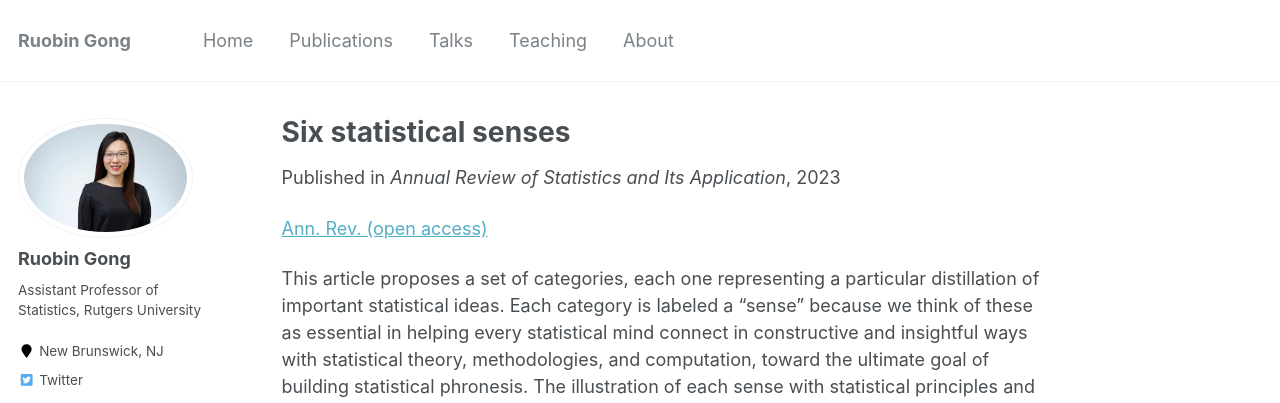
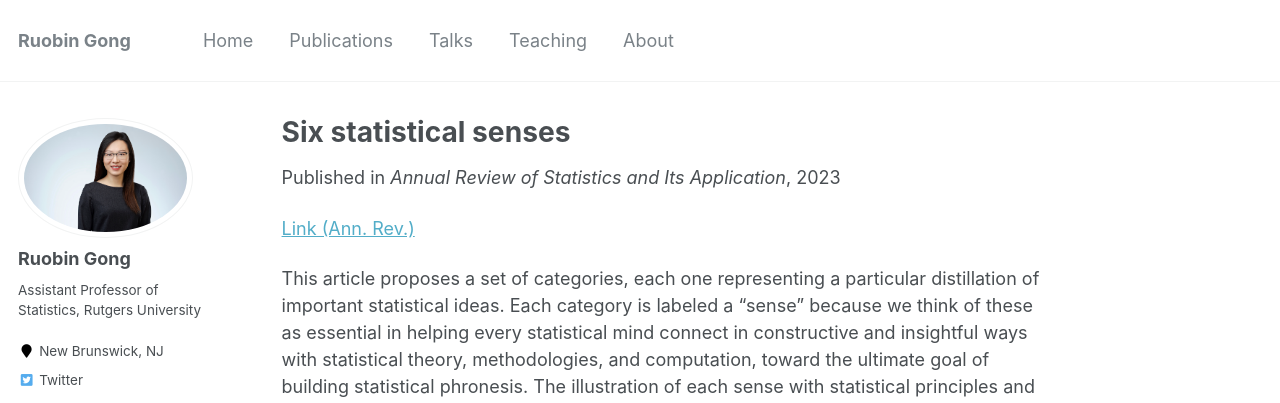
Before and after one commit to RuobinGong/RuobinGong.github.io, a Jekyll site: the page built from _publications_foundation/2023-03-10-senses.md, in a window 1280 px wide and 950 px high. Shown: the top 403 px of the window. Built offline with Jekyll 4.4.1, drawn with Linux system fonts in a browser that asks for light colours; some web fonts are replaced.

Commit message:
Update 2023-03-10-senses.md

```diff
--- a/_publications_foundation/2023-03-10-senses.md
+++ b/_publications_foundation/2023-03-10-senses.md
@@ -9,7 +9,7 @@ author: 'RV Craiu, R Gong, XL Meng'
 
 ---
 
-[Ann. Rev. (open access)](https://www.annualreviews.org/doi/full/10.1146/annurev-statistics-040220-015348)
+[Link (Ann. Rev.)](https://www.annualreviews.org/doi/full/10.1146/annurev-statistics-040220-015348)
 
 
 This article proposes a set of categories, each one representing a particular distillation of important statistical ideas. Each category is labeled a “sense” because we think of these as essential in helping every statistical mind connect in constructive and insightful ways with statistical theory, methodologies, and computation, toward the ultimate goal of building statistical phronesis. The illustration of each sense with statistical principles and methods provides a sensical tour of the conceptual landscape of statistics, as a leading discipline in the data science ecosystem.
```
